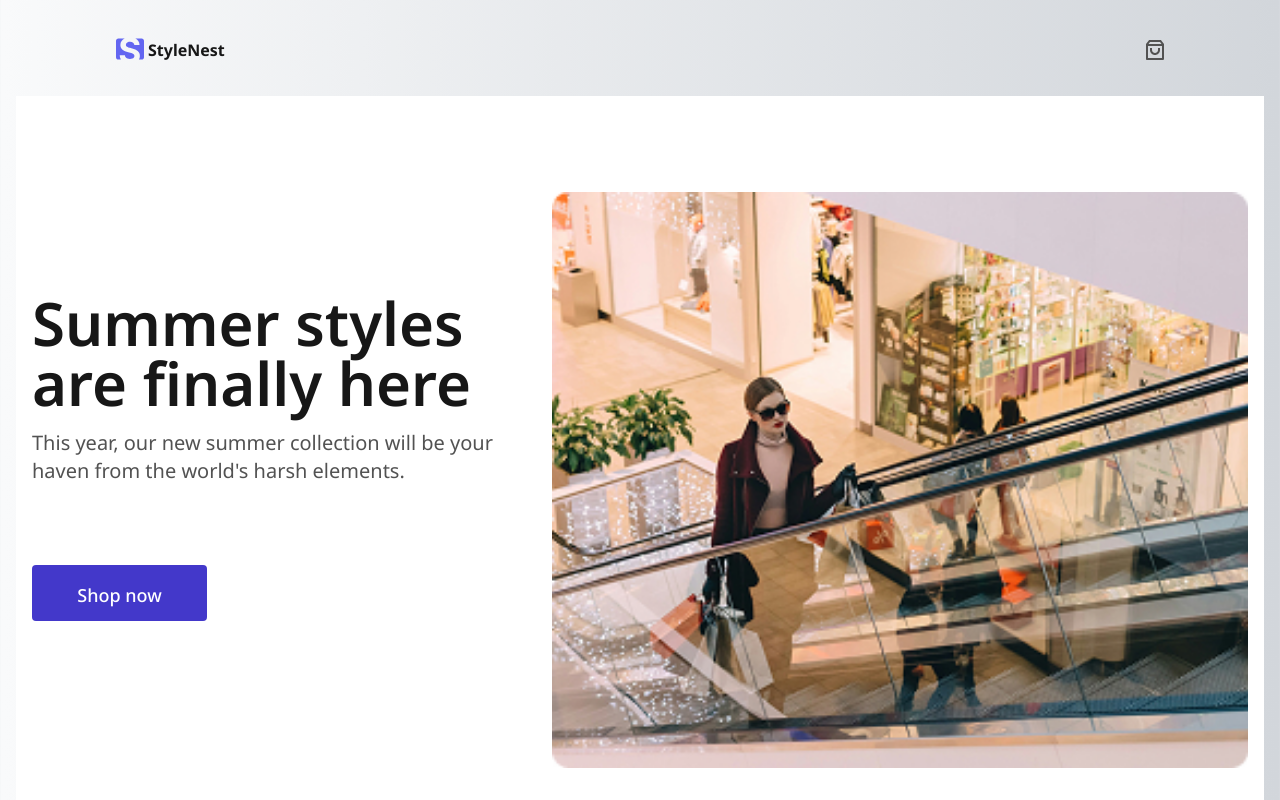
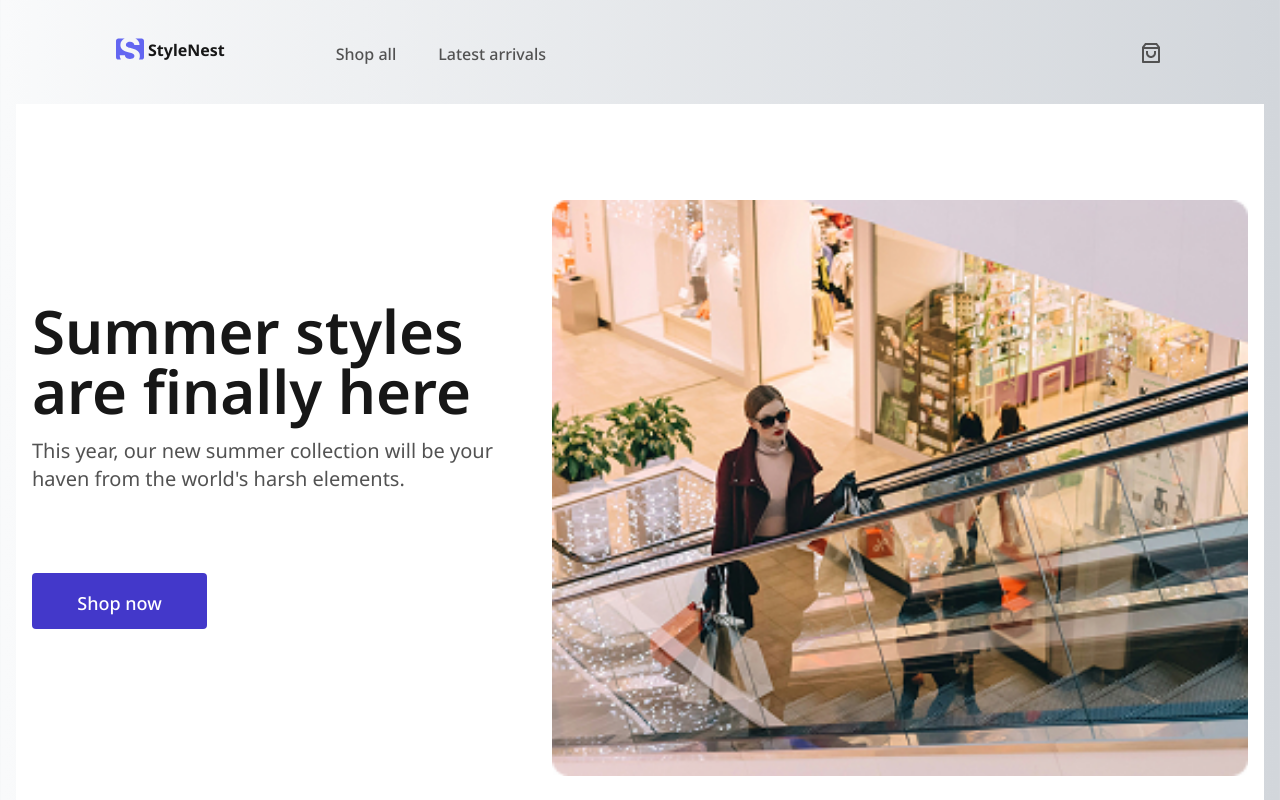
Before and after one commit to Olliekse/clothes-shop, a React (Vite) app: page /clothes-shop/ in a window 1280 px wide. Shown: the top 800 px of the page. Built offline with nearby package versions, Linux system fonts and the light colour scheme; data requests are answered from the project's data file.

Commit message:
added newsletter email validation

```diff
--- a/src/components/Button/Button.tsx
+++ b/src/components/Button/Button.tsx
@@ -59,9 +59,10 @@ function Button({ type, children, disabled, onClick }: ButtonProps) {
   if (type === "Subscribe") {
     return (
       <button
-        className="w-full flex justify-center items-center gap-2 bg-indigo-700 px-6 py-3 rounded text-white md:py-4 font-medium text-md disabled:bg-neutral-100 disabled:text-neutral-400 mt-4 md:mt-0 md:text-sm xl:mb-[24px] md:w-[98px] xl:h-[40px]"
+        className="w-full flex justify-center items-center gap-2 bg-indigo-700 px-6 py-3 rounded text-white md:py-4 font-medium text-md disabled:bg-neutral-100 disabled:text-neutral-400 md:mt-0 md:text-sm xl:mb-[24px] md:w-[98px] md:h-[40px]"
         disabled={disabled}
         onClick={onClick}
+        type="submit"
       >
         {children}
       </button>
--- a/src/features/products/components/Commitments/Commitments.tsx
+++ b/src/features/products/components/Commitments/Commitments.tsx
@@ -1,6 +1,6 @@
 function Commitments() {
   return (
-    <div className="py-12 md:pt-16 px-3 flex flex-col items-center bg-white xl:pt-[96px]">
+    <div className="py-12 md:pt-16 px-3 flex flex-col items-center bg-white xl:pt-[96px] xl:pb-0">
       <div className="xl:w-[896px]">
         <p className="font-semibold text-center text-indigo-700 pb-3">
           Elevate Your Experience
--- a/src/features/products/components/Footer/Footer.tsx
+++ b/src/features/products/components/Footer/Footer.tsx
@@ -1,6 +1,6 @@
 function Footer() {
   return (
-    <div className="py-[48px] md:py-[64px] bg-white px-[16px] xl:px-[96px] xl:flex xl:flex-col">
+    <div className="py-[48px] md:pb-[64px] md:pt-[38px] xl:pt-[64px] bg-white px-[16px] xl:px-[96px] xl:flex xl:flex-col">
       <div className="xl:flex">
         <div className="flex gap-1 flex-col xl:w-[352px] xl:mr-[64px]">
           <div className="flex gap-[10px] xl:mt-1">
--- a/src/features/products/components/Header/Header.tsx
+++ b/src/features/products/components/Header/Header.tsx
@@ -1,6 +1,11 @@
 import React from "react";
+import { Link, NavLink } from "react-router";
+import { useCartStore } from "../../../../store/cartStore";
 
 function Header() {
+  const { items } = useCartStore();
+  const cartCount = items.length;
+
   return (
     <header className="flex justify-between py-[22px] md:px-[16px] md:pb-[34px] xl:px-[100px]">
       <div className="flex gap-1">
@@ -19,9 +24,45 @@ function Header() {
           />
         </svg>
 
-        <span className="font-bold text-neutral-900">StyleNest</span>
+        <span className="font-bold text-neutral-900 xl:pr-[103px]">
+          StyleNest
+        </span>
+        <div className="xl:flex xl:gap-[34px] hidden">
+          <NavLink
+            className="font-medium text-neutral-600 focus:outline-none
+              focus:ring-4
+              focus:ring-indigo-100
+              rounded-sm
+              p-1"
+            to=""
+          >
+            Shop all
+          </NavLink>
+          <NavLink
+            className="font-medium text-neutral-600 focus:outline-none
+              focus:ring-4
+              focus:ring-indigo-100
+              rounded-sm
+              p-1"
+            to=""
+          >
+            Latest arrivals
+          </NavLink>
         </div>
-      <div className="flex gap-[19px] items-center">
+      </div>
+      <div className="flex gap-[19px] items-center relative">
+        <Link to="/cart">
+          <button
+            className="
+              focus:outline-none
+              focus:ring-4
+              focus:ring-indigo-100
+              rounded-sm
+              p-1
+              relative
+            "
+            aria-label="View cart"
+          >
             <svg
               width="18"
               height="20"
@@ -34,6 +75,13 @@ function Header() {
                 fill="#525252"
               />
             </svg>
+            {cartCount > 0 && (
+              <span className="absolute -top-2 -right-2 bg-indigo-700 text-white text-xs font-bold rounded-full w-6 h-6 flex items-center justify-center">
+                {cartCount}
+              </span>
+            )}
+          </button>
+        </Link>
         <svg
           className="xl:hidden"
           width="16"
--- a/src/features/products/components/Newsletter/Newsletter.tsx
+++ b/src/features/products/components/Newsletter/Newsletter.tsx
@@ -1,8 +1,32 @@
+import { useState } from "react";
 import Button from "../../../../components/Button";
 
 function Newsletter() {
+  const [email, setEmail] = useState("");
+  const [error, setError] = useState("");
+
+  const isValidEmail = (email: string) =>
+    /^[^\s@]+@[^\s@]+\.[^\s@]+$/.test(email);
+
+  const handleSubmit = (e: React.FormEvent<HTMLFormElement>) => {
+    e.preventDefault();
+    if (!email) {
+      setError("Email address is required");
+      return;
+    }
+
+    if (!isValidEmail(email)) {
+      setError("Please enter a valid email address.");
+      return;
+    }
+
+    setError("");
+    alert("You are now signed up!");
+    setEmail("");
+  };
+
   return (
-    <div className="bg-white px-4 pt-12 md:pt-16 xl:px-[96px] xl:flex xl:justify-between">
+    <div className="bg-white px-4 pt-12 md:pt-16 xl:px-[96px] xl:pt-[96px] xl:flex xl:justify-between">
       <div>
         <h3 className="font-semibold text-xl text-neutral-900 pb-2">
           Join our newsletter
@@ -11,17 +35,41 @@ function Newsletter() {
           We’ll send you a nice letter once per week. No spam.
         </p>
       </div>
-      <div className="flex flex-col md:gap-4 md:flex-row">
+
+      <form
+        className="flex flex-col md:gap-4 md:flex-row justify-between"
+        onSubmit={handleSubmit}
+      >
+        <div className="flex flex-col w-full md:flex-row md:items-start min-[425px]:gap-4">
+          <div className="flex flex-col w-full">
             <input
-          className="rounded w-full bg-neutral-50 border border-solid border-neutral-200 px-4 py-2 xl:w-[270px] xl:mb-[24px]"
-          type="text"
+              onChange={(e) => setEmail(e.target.value)}
+              value={email}
+              className="rounded bg-neutral-50 border border-solid border-neutral-200 px-4 xl:w-[270px] h-[40px]"
               placeholder="Enter your email"
+              required
             />
+            <span
+              className={`text-red-600 text-sm block ${
+                error ? "mt-[6px] h-[20px]" : "newsletter-mobile-gap-none"
+              } md:min-h-[20px] md:mt-0`}
+              aria-live="polite"
+            >
+              {error}
+            </span>
+          </div>
+          <div
+            className={`w-full md:w-auto md:mt-0 md:ml-4 ${
+              error ? "newsletter-mobile-gap" : "newsletter-mobile-gap-16"
+            }`}
+          >
             <Button onClick={() => {}} type="Subscribe">
               Subscribe
             </Button>
           </div>
         </div>
+      </form>
+    </div>
   );
 }
 
--- a/src/style.css
+++ b/src/style.css
@@ -29,6 +29,18 @@ body {
   }
 }
 
+@media (max-width: 375px) {
+  .newsletter-mobile-gap {
+    margin-top: 6px !important;
+  }
+  .newsletter-mobile-gap-none {
+    margin-top: 0 !important;
+  }
+  .newsletter-mobile-gap-16 {
+    margin-top: 16px !important;
+  }
+}
+
 * {
   box-sizing: border-box;
 }
```
Lines whose indentation alone changed are shown as unchanged.
